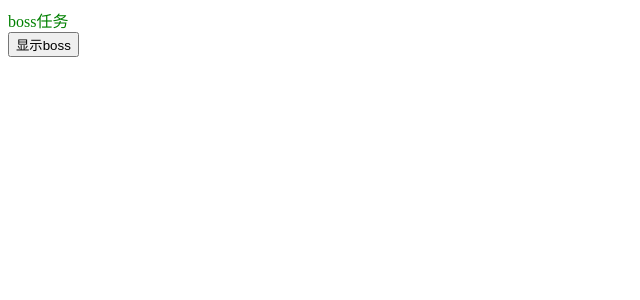
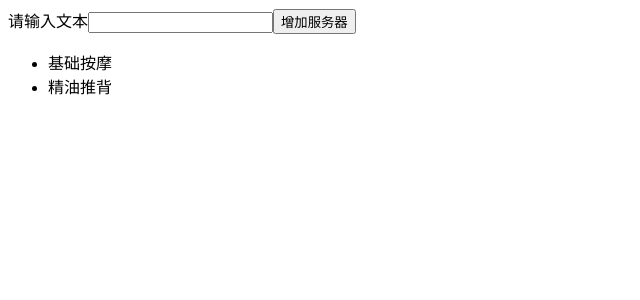
Before and after one commit to jiangqianghua/ReactJs_example, a React (Create React App) app: page / in a window 1280 px wide. Shown: the top 300 px of the page, without its empty margins (0-640 px from the left). Built offline with nearby package versions, Linux system fonts and the light colour scheme.

Commit message:
添加动画库

```diff
--- a/src/Anim.js
+++ b/src/Anim.js
@@ -1,5 +1,6 @@
 import React, { Component } from 'react';
 import './css/anim.css'
+import { CSSTransition } from 'react-transition-group';
 
 class Anim extends Component {
     state = {
@@ -8,7 +9,15 @@ class Anim extends Component {
     render() {
         return (
             <div>
-                <div className={this.state.isShow ? 'show' : 'hiden'}>boss任务</div>
+                {/* unmountOnExit 表示隐藏后自动删除改元素 */}
+                <CSSTransition
+                 in={this.state.isShow}
+                 timeout={2000}
+                 classNames="boss-text"
+                 unmountOnExit
+                >
+                    <div >boss任务</div>
+                </CSSTransition>
                 <div>
                     <button onClick={this.toToggole.bind(this)}>显示boss</button>
                 </div>
--- a/src/TodoItem.js
+++ b/src/TodoItem.js
@@ -1,5 +1,6 @@
 import React, { Component } from 'react';
 import PropTypes from 'prop-types'
+import './css/anim.css'
 class TodoItem extends Component {
     constructor(props) {
         super(props)
@@ -8,7 +9,9 @@ class TodoItem extends Component {
     state = {  }
     render() {
         return (
+
             <li onClick={this.handleClick}>{this.props.content}</li>
+
          );
     }
     handleClick(){
--- a/src/TodoList.js
+++ b/src/TodoList.js
@@ -1,6 +1,7 @@
 import React, {Component, Fragment} from 'react'
 import TodoItem from './TodoItem'
-import LiftSycle from './LifeCycle'
+import { TransitionGroup, CSSTransition } from 'react-transition-group'
+
 
 class TodoList extends Component {
     constructor(pros) {
@@ -14,7 +15,6 @@ class TodoList extends Component {
         return (
             <Fragment>
                 <div>
-                    <LiftSycle></LiftSycle>
                     <label htmlFor="input_id">请输入文本</label>
                     <input id="input_id" value={this.state.inputValue}
                     onChange={this.inputChange.bind(this)}
@@ -22,19 +22,28 @@ class TodoList extends Component {
                     <button onClick={this.addList.bind(this)}>增加服务器</button>
                 </div>
                 <ul ref={(ul) => {this.ul = ul}}>
+                    <TransitionGroup>
                     {
                         this.state.list.map((item, index) => {
                             return (
+                                <CSSTransition
+                                timeout={2000}
+                                classNames='boss-text'
+                                unmountOnExit
+                                appear={true}
+                                key={index+item}
+                                >
                                 <TodoItem
                                  content={item}
                                  index={index}
-                                 key={index+item}
                                  deleteItem={
                                     this.deleteItem.bind(this)
                                  }></TodoItem>
+                                 </CSSTransition>
                             )
                         })
                     }
+                    </TransitionGroup>
                 </ul>
             </Fragment>
         )
--- a/src/css/anim.css
+++ b/src/css/anim.css
@@ -1,44 +1,28 @@
-.show {
-    animation: show-item 2s ease-in forwards;
+/* XXXX-动作 */
+/* 入场前 */
+.boss-text-enter{
+    opacity: 0;
+}
+/* 入场到入场结束 */
+.boss-text-enter-active{
+    opacity: 1;
+    transition: opacity 2000ms;
+}
+/* 入场结束 */
+.boss-text-enter-done{
+    opacity: 1;
 }
 
-.hiden{
-    animation: hide-item 2s ease-in forwards;
-    /* forwards 表示最后一帧停止，否则会跳到第一帧 */
+/* 离场前 */
+.boss-text-exit{
+    opacity: 1;
 }
-
-
-@keyframes hide-item {
-    0% {
-        opacity: 1;
-        color: yellow;
-    }
-
-    50% {
-        opacity: 0.5;
-        color: red;
-    }
-
-    100% {
-        opacity: 0;
-        color: green;
-    }
+/* 离场到离场结束 */
+.boss-text-exit-active{
+    opacity: 0;
+    transition: opacity 2000ms;
 }
-
-
-@keyframes show-item {
-    0% {
-        opacity: 0;
-        color: yellow;
-    }
-
-    50% {
-        opacity: 0.5;
-        color: red;
-    }
-
-    100% {
-        opacity: 1;
-        color: green;
-    }
+/* 离场结束 */
+.boss-text-exit-done{
+    opacity: 0;
 }
--- a/src/index.js
+++ b/src/index.js
@@ -1,11 +1,11 @@
 import React from 'react'
 import ReactDOM from 'react-dom'
 // import LifeCycle from './LifeCycle'
-import TextAxios from './TextAxios'
-// import TodoList from './TodoList'
-import Anim from './Anim'
+// import TextAxios from './TextAxios'
+import TodoList from './TodoList'
+// import Anim from './Anim'
 
 ReactDOM.render(
-    <Anim />,
+    <TodoList />,
     document.getElementById('root')
 )
```
